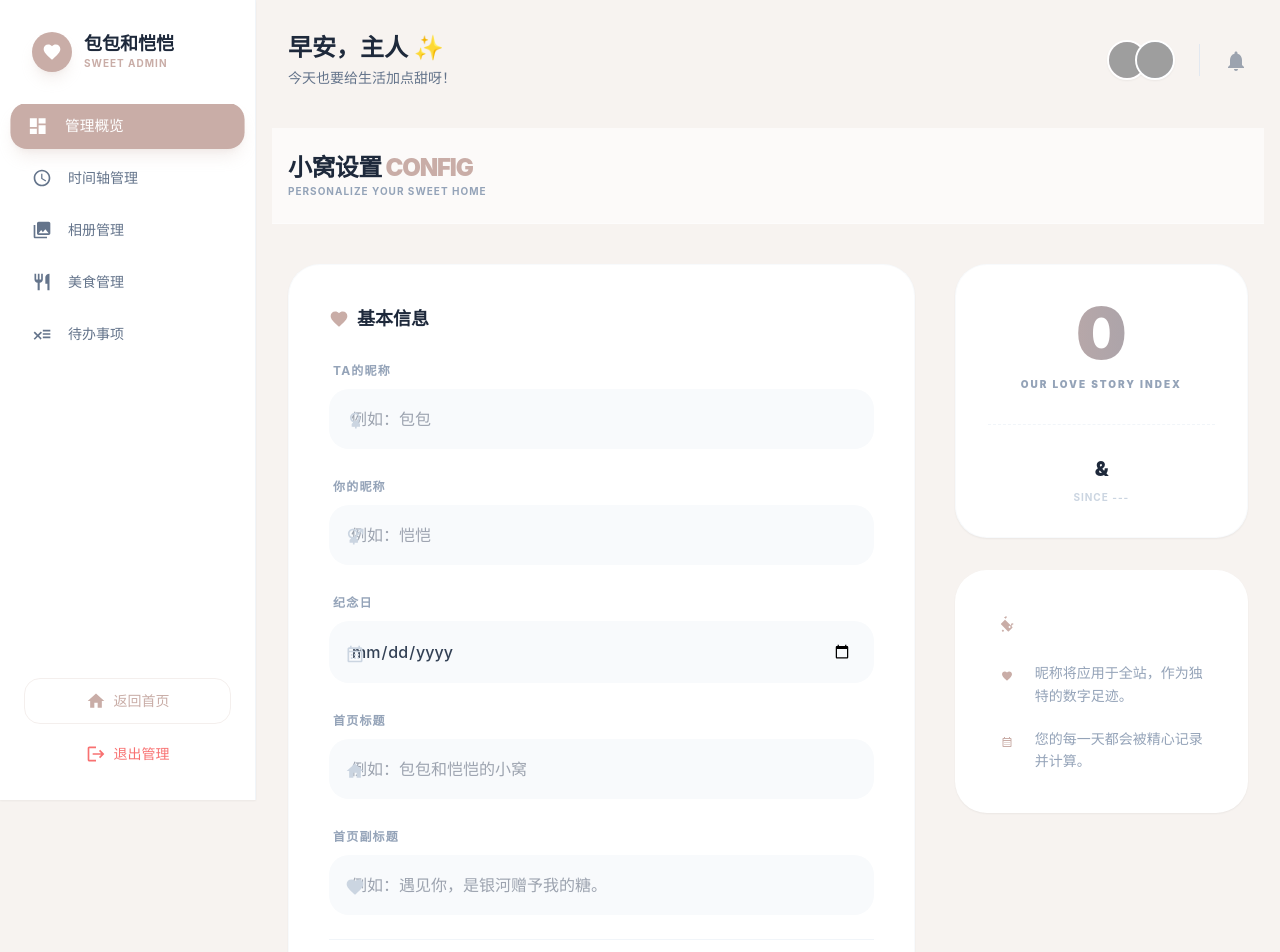
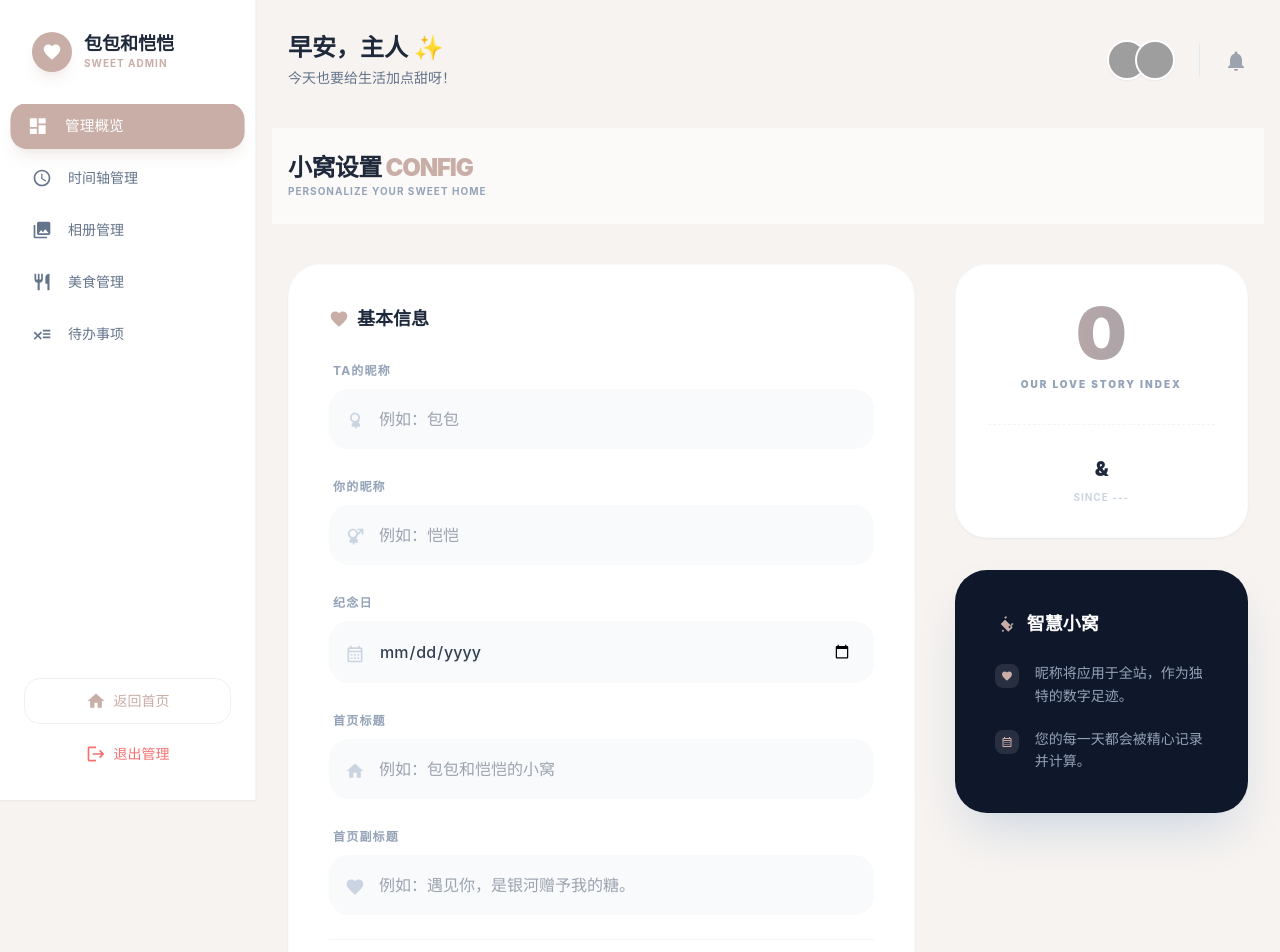
Before and after one commit to Misaka450/baoandkai, a React (Vite) app: page /admin/settings in a window 1280 px wide. Shown: the top 952 px of the page. Built offline with nearby package versions, Linux system fonts and the light colour scheme; no server answers; sample sign-in values are in the browser's storage; grey boxes are pictures that could not be loaded.

Commit message:
fix(styles): move premium component styles to @layer components to resolve padding priority conflict

```diff
--- a/src/index.css
+++ b/src/index.css
@@ -118,6 +118,28 @@
     background-image: radial-gradient(circle, #C9ADA7 2px, transparent 2px);
     background-size: 100% 12px;
   }
+
+  /* Premium Component Classes */
+  .premium-glass {
+    @apply bg-white/60 backdrop-blur-xl border-b border-white/40 sticky top-0 z-40;
+  }
+
+  .premium-card {
+    @apply bg-white rounded-[2rem] border border-slate-100/50 shadow-sm transition-all duration-500 relative overflow-hidden;
+  }
+
+  .premium-card:hover {
+    transform: translateY(-0.5rem);
+    box-shadow: 0 20px 50px -20px rgba(0, 0, 0, 0.12);
+  }
+
+  .premium-input {
+    @apply w-full px-5 py-4 bg-slate-50 border-2 border-transparent focus:border-primary/20 focus:bg-white rounded-[1.25rem] transition-all outline-none font-medium;
+  }
+
+  .premium-badge {
+    @apply px-3 py-1 bg-primary/10 text-primary text-[10px] font-black rounded-full uppercase tracking-widest shadow-sm;
+  }
 }
 
 @layer utilities {
@@ -197,28 +219,6 @@
   animation: float 8s ease-in-out infinite;
 }
 
-/* Premium Component Classes */
-.premium-glass {
-  @apply bg-white/60 backdrop-blur-xl border-b border-white/40 sticky top-0 z-40;
-}
-
-.premium-card {
-  @apply bg-white rounded-[2rem] border border-slate-100/50 shadow-sm transition-all duration-500 relative overflow-hidden;
-}
-
-.premium-card:hover {
-  transform: translateY(-0.5rem);
-  box-shadow: 0 20px 50px -20px rgba(0, 0, 0, 0.12);
-}
-
-
-.premium-input {
-  @apply w-full px-5 py-4 bg-slate-50 border-2 border-transparent focus:border-primary/20 focus:bg-white rounded-[1.25rem] transition-all outline-none font-medium;
-}
-
-.premium-badge {
-  @apply px-3 py-1 bg-primary/10 text-primary text-[10px] font-black rounded-full uppercase tracking-widest shadow-sm;
-}
 
 .glass-effect {
   background: rgba(255, 255, 255, 0.7);
--- a/src/pages/admin/AdminSettings.tsx
+++ b/src/pages/admin/AdminSettings.tsx
@@ -163,7 +163,7 @@ const AdminSettings = () => {
                                         type="text"
                                         value={config.coupleName1}
                                         onChange={(e) => setConfig({ ...config, coupleName1: e.target.value })}
-                                        className="premium-input pl-14"
+                                        className="premium-input pl-12"
                                         placeholder="例如：包包"
                                     />
                                 </div>
@@ -179,7 +179,7 @@ const AdminSettings = () => {
                                         type="text"
                                         value={config.coupleName2}
                                         onChange={(e) => setConfig({ ...config, coupleName2: e.target.value })}
-                                        className="premium-input pl-14"
+                                        className="premium-input pl-12"
                                         placeholder="例如：恺恺"
                                     />
                                 </div>
@@ -195,7 +195,7 @@ const AdminSettings = () => {
                                         type="date"
                                         value={config.anniversaryDate}
                                         onChange={(e) => setConfig({ ...config, anniversaryDate: e.target.value })}
-                                        className="premium-input pl-14"
+                                        className="premium-input pl-12"
                                     />
                                 </div>
                             </div>
@@ -210,7 +210,7 @@ const AdminSettings = () => {
                                         type="text"
                                         value={config.homeTitle || ''}
                                         onChange={(e) => setConfig({ ...config, homeTitle: e.target.value })}
-                                        className="premium-input pl-14"
+                                        className="premium-input pl-12"
                                         placeholder="例如：包包和恺恺的小窝"
                                     />
                                 </div>
@@ -226,7 +226,7 @@ const AdminSettings = () => {
                                         type="text"
                                         value={config.homeSubtitle || ''}
                                         onChange={(e) => setConfig({ ...config, homeSubtitle: e.target.value })}
-                                        className="premium-input pl-14"
+                                        className="premium-input pl-12"
                                         placeholder="例如：遇见你，是银河赠予我的糖。"
                                     />
                                 </div>
```
